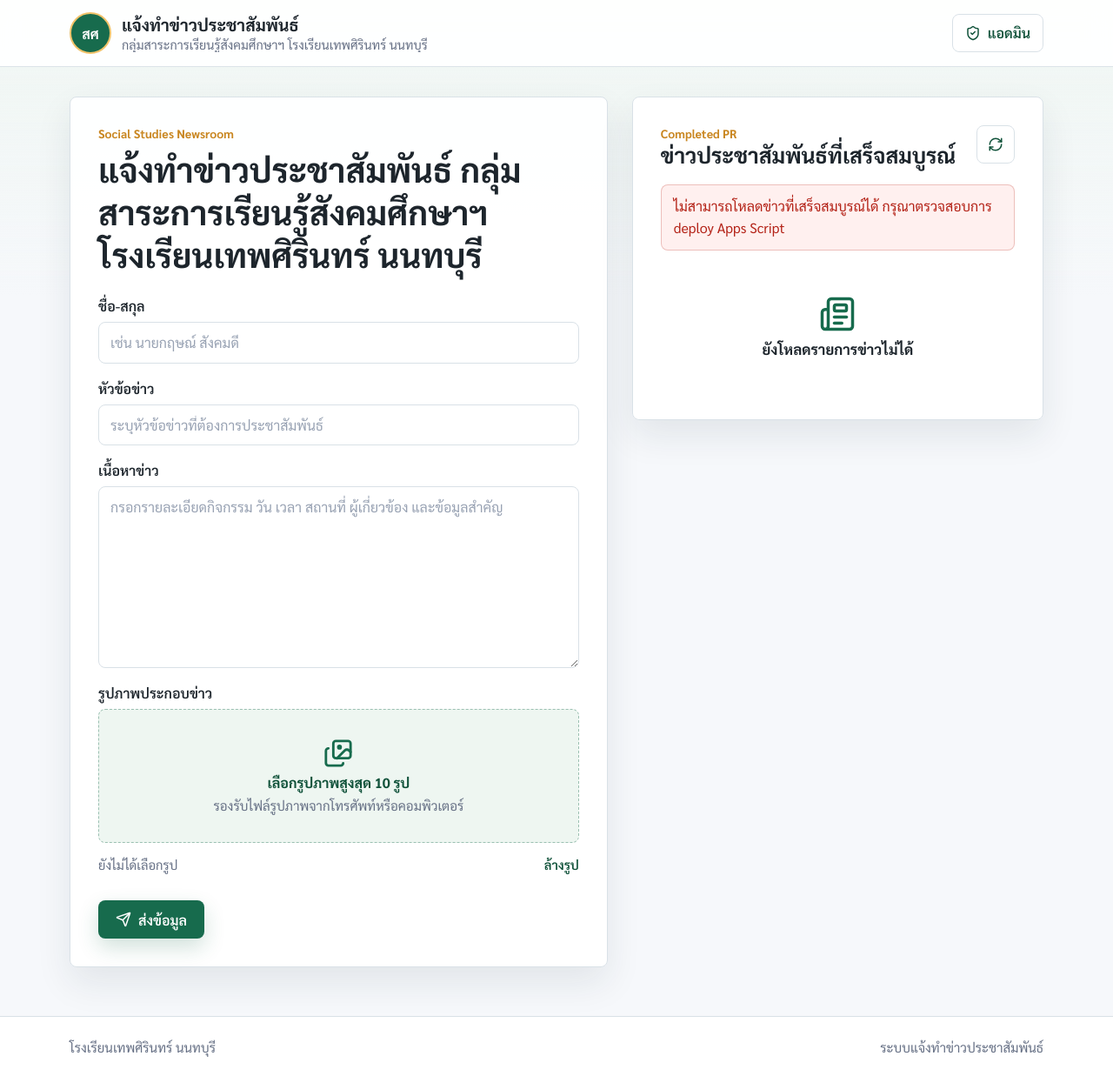
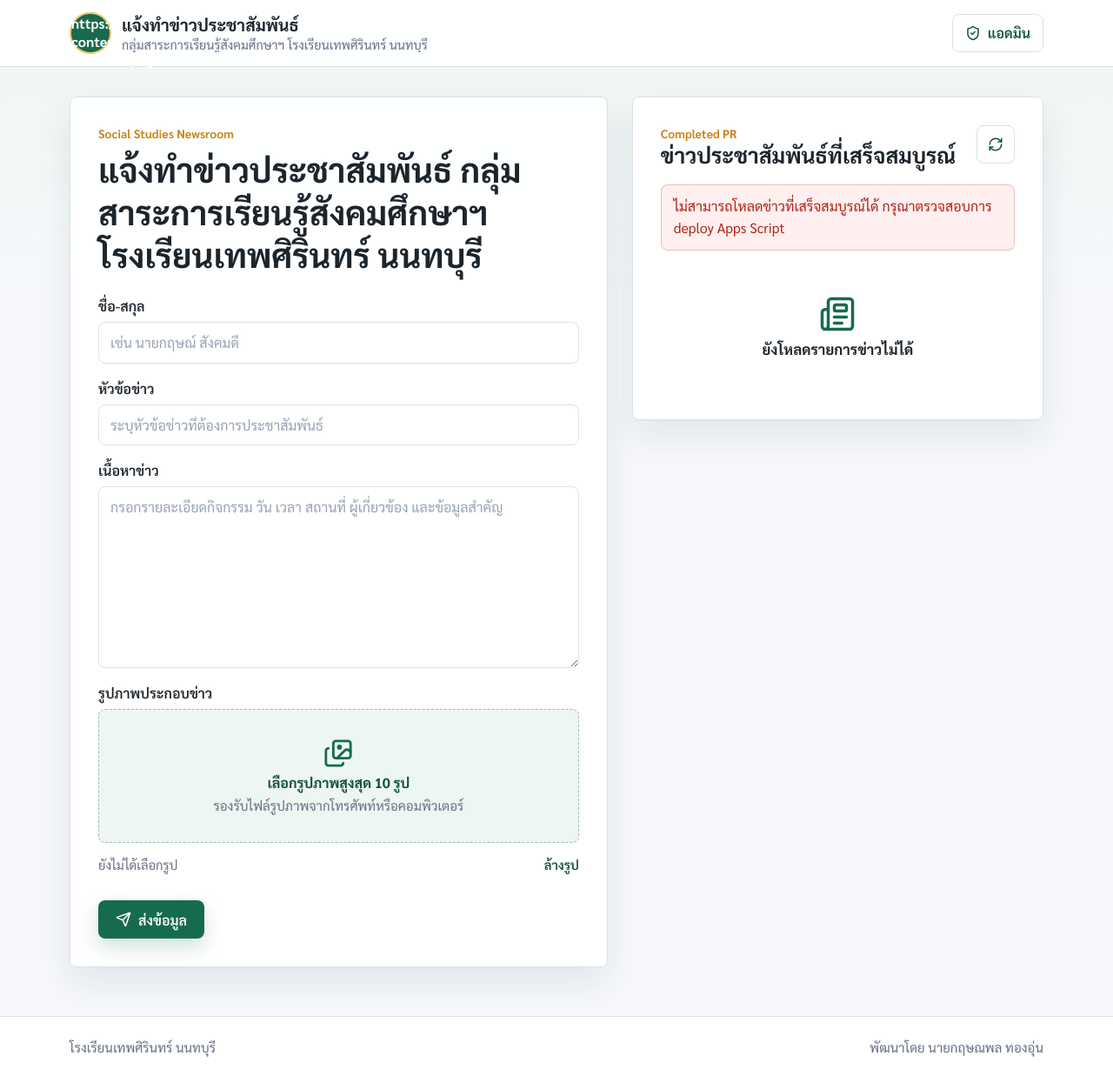
Before and after one commit to Gritteacher/social-news-request, a plain HTML site: page index.html in a window 1280 px wide. Shown: the whole page at 87% size. Drawn offline with nearby package versions, Linux system fonts and the light colour scheme.

Commit message:
Update index.html

```diff
--- a/index.html
+++ b/index.html
@@ -14,7 +14,7 @@
   <header class="site-header">
     <div class="container header-grid">
       <a class="brand" href="index.html" aria-label="หน้าแรก">
-        <span class="brand-mark" aria-hidden="true">สศ</span>
+        <span class="brand-mark" aria-hidden="true">https://www.tsn.ac.th/web/wp-content/uploads/2013/12/Logo_Blue-700x639.png</span>
         <span class="brand-text">
           <strong>แจ้งทำข่าวประชาสัมพันธ์</strong>
           <span>กลุ่มสาระการเรียนรู้สังคมศึกษาฯ โรงเรียนเทพศิรินทร์ นนทบุรี</span>
@@ -95,7 +95,7 @@
   <footer class="site-footer">
     <div class="container footer-inner">
       <span>โรงเรียนเทพศิรินทร์ นนทบุรี</span>
-      <span>ระบบแจ้งทำข่าวประชาสัมพันธ์</span>
+      <span>พัฒนาโดย นายกฤษณพล ทองอุ่น</span>
     </div>
   </footer>
 
```
